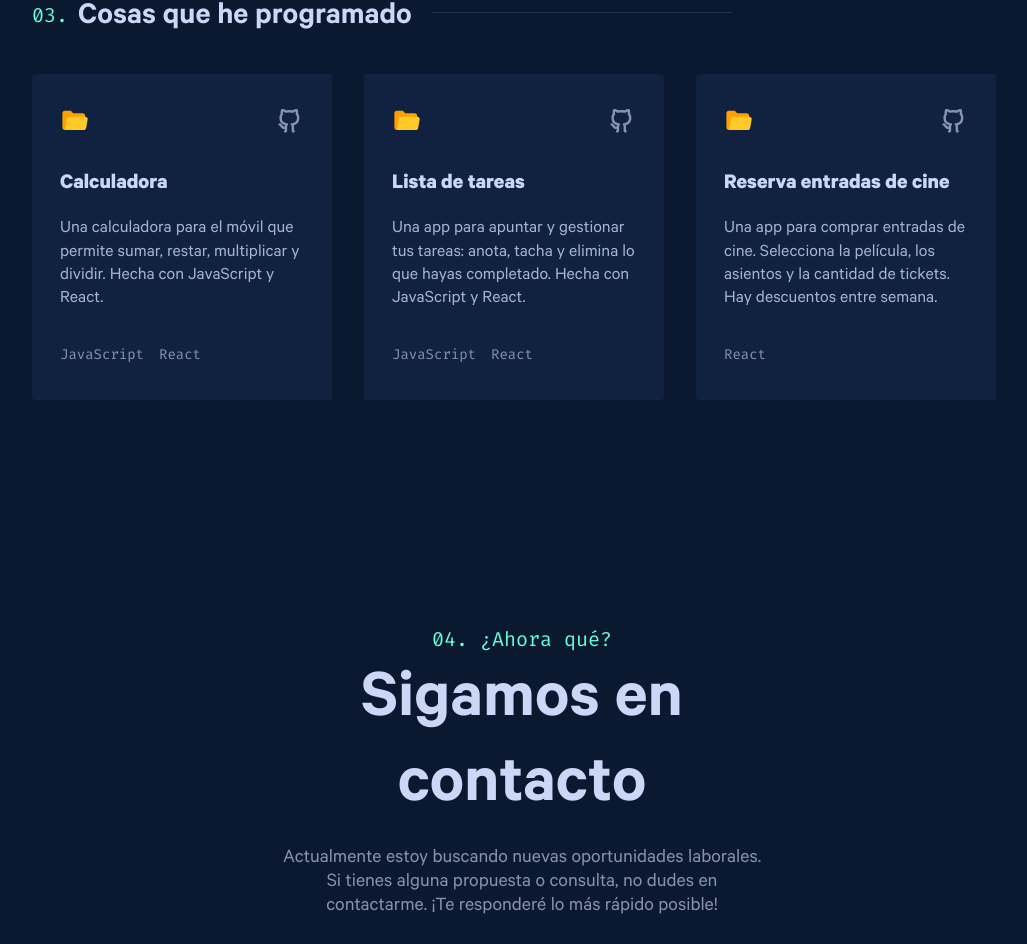
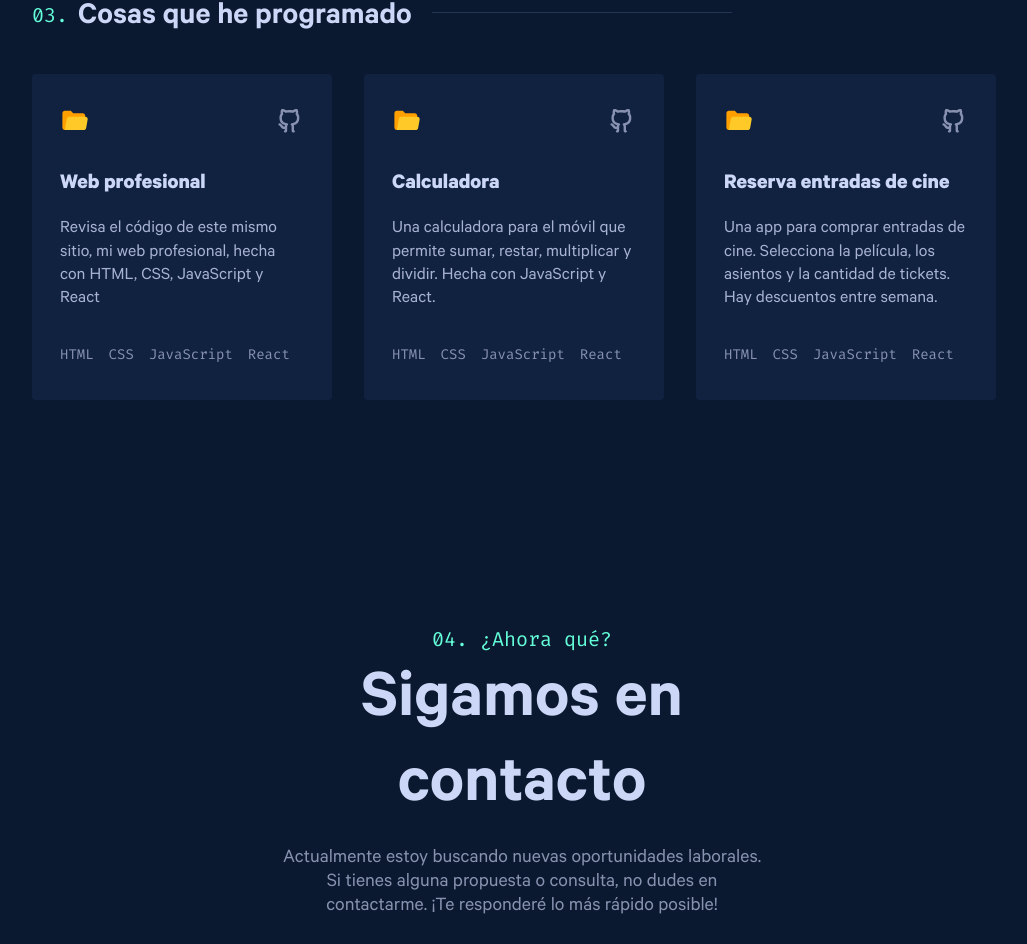
Before and after one commit to EricSalat/web-profesional, a React (Create React App) app: page / in a window 1280 px wide. Shown: the part 2245-3189 px from the top of the page, without its empty margins (118-1145 px from the left). Built offline with nearby package versions, Linux system fonts and the light colour scheme.

Commit message:
Añadido proyecto web profesional a la sección Proyectos

```diff
--- a/src/App.js
+++ b/src/App.js
@@ -80,27 +80,42 @@ function App() {
           <NumberedHeading texto="Cosas que he programado" />
           <div className="projects-section">
             <Project
+              title="Web profesional"
+              description="Revisa el código de este mismo sitio, mi web profesional, hecha con HTML, CSS, JavaScript y React"
+              tech="HTML"
+              tech2="CSS"
+              tech3="JavaScript"
+              tech4="React"
+              githublink="https://github.com/EricSalat/web-profesional"
+            />
+            <Project
               title="Calculadora"
               description="Una calculadora para el móvil que permite sumar, restar, multiplicar y dividir. Hecha con JavaScript y React."
-              tech="JavaScript"
-              tech2="React"
+              tech="HTML"
+              tech2="CSS"
+              tech3="JavaScript"
+              tech4="React"
               weblink="http://ericsalat.com/calculadora/"
               githublink="https://github.com/EricSalat/calculadora"
             />
             <Project
+              title="Reserva entradas de cine"
+              description="Una app para comprar entradas de cine. Selecciona la película, los asientos y la cantidad de tickets. Hay descuentos entre semana."
+              tech="HTML"
+              tech2="CSS"
+              tech3="JavaScript"
+              tech4="React"
+              // tech2="React
+              githublink="https://github.com/EricSalat/Selector-Asientos"
+            />
+            {/* <Project
               title="Lista de tareas"
               description="Una app para apuntar y gestionar tus tareas: anota, tacha y elimina lo que hayas completado. Hecha con JavaScript y React."
               tech="JavaScript"
               tech2="React"
               weblink="http://ericsalat.com/tareas/"
               githublink="https://github.com/EricSalat/aplicacion-tareas"
-            />
-            <Project
-              title="Reserva entradas de cine"
-              description="Una app para comprar entradas de cine. Selecciona la película, los asientos y la cantidad de tickets. Hay descuentos entre semana."
-              tech="React"
-              githublink="https://github.com/EricSalat/Selector-Asientos"
-            />
+            /> */}
           </div>
 
         </section>
--- a/src/components/Project/Project.jsx
+++ b/src/components/Project/Project.jsx
@@ -25,6 +25,8 @@ function Project(props) {
             <ul>
               <li>{props.tech}</li>
               <li>{props.tech2}</li>
+              <li>{props.tech3}</li>
+              <li>{props.tech4}</li>
             </ul>
           </footer>
         </div>
```
